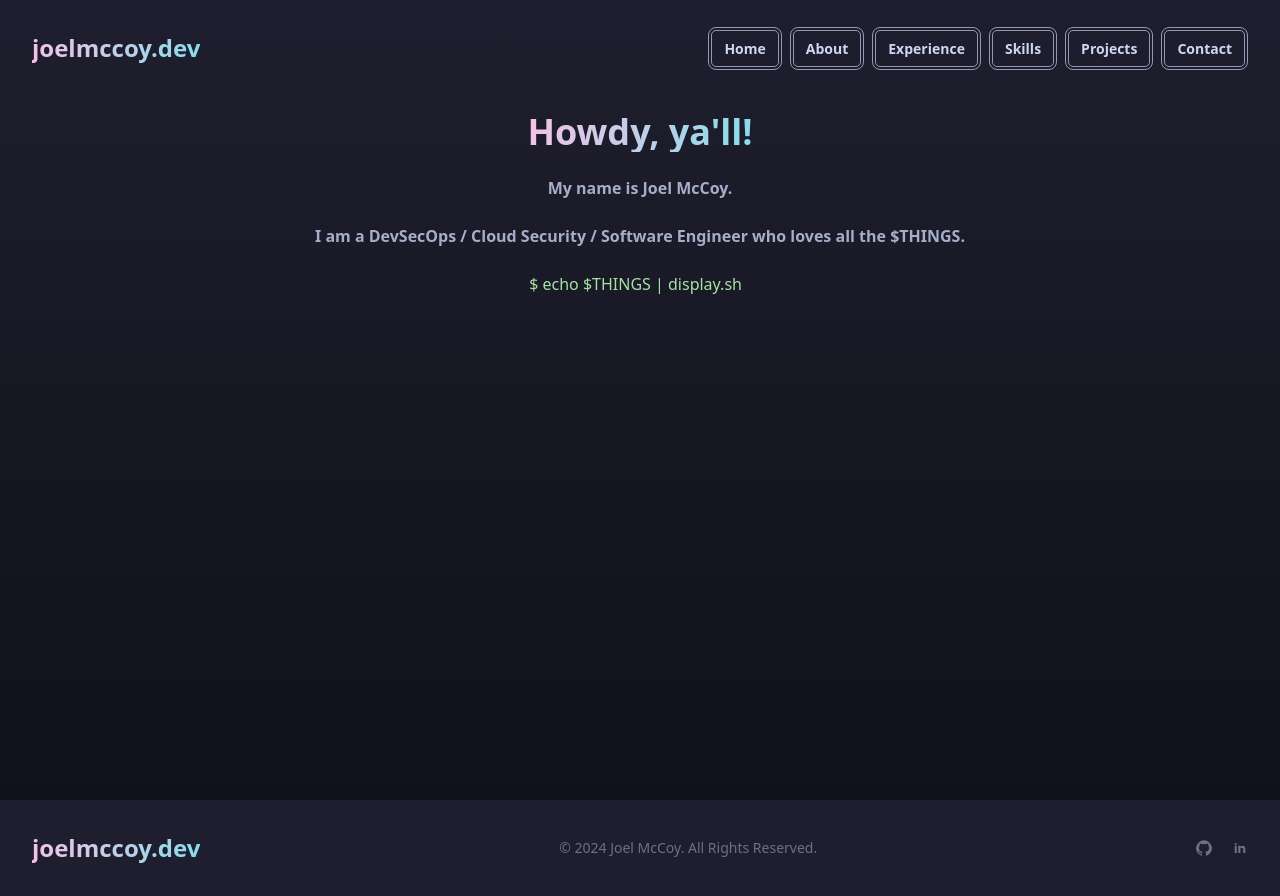
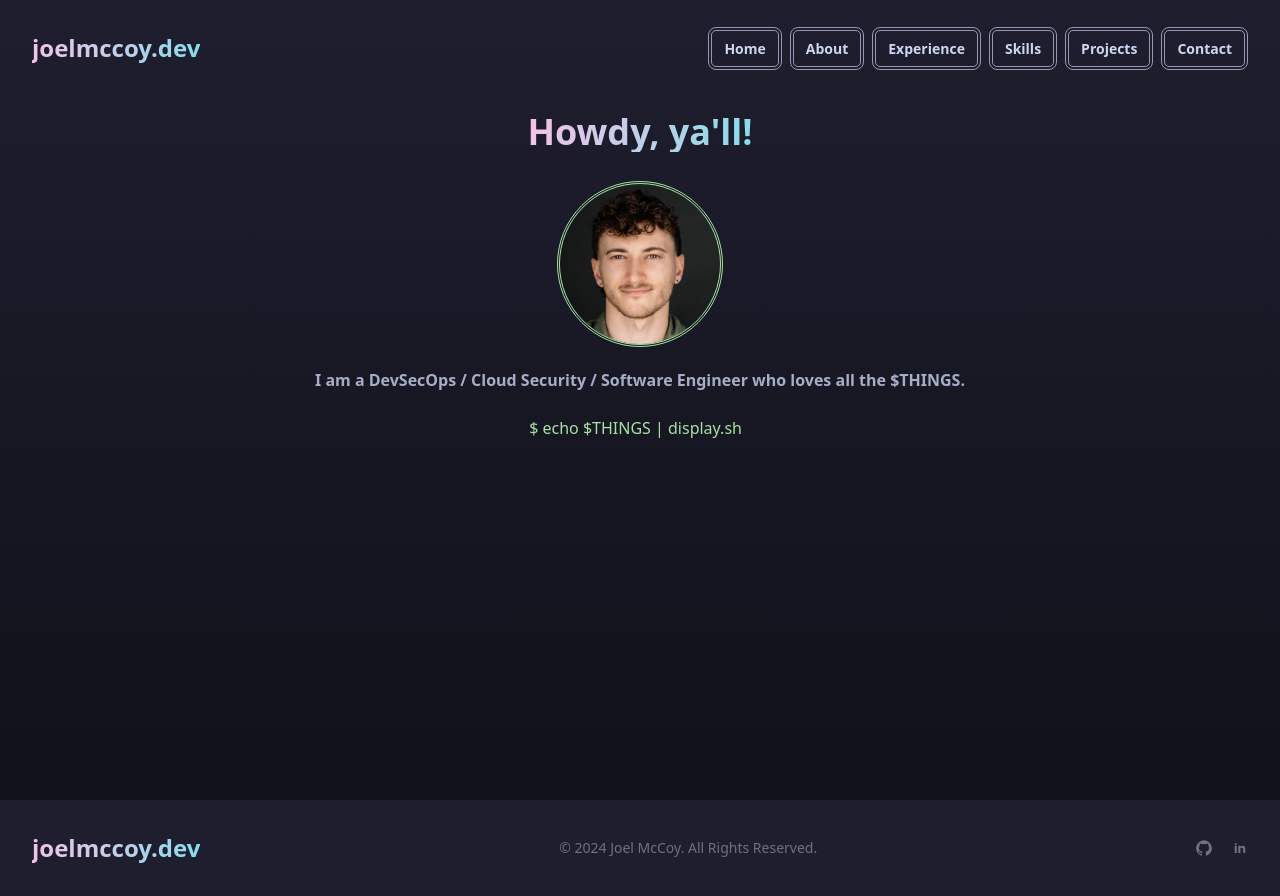
Before and after one commit to joelmccoy/website, a Django app: page / in a window 1280 px wide. Run offline with Django 5.2, Linux system fonts and the light colour scheme; data that the repository does not hold is empty; parts of the project's set-up code (start-up, migrations or seed data) failed here and were passed over; some libraries are stand-ins or nearby versions.

Commit message:
added headshot to home page

```diff
--- a/core/templates/core/home.html
+++ b/core/templates/core/home.html
@@ -6,9 +6,11 @@
   >
     Howdy, ya'll!
   </h1>
-  <p class="pt-6 font-bold text-ctp-subtext0 text-center">
-    My name is Joel McCoy.
-  </p>
+  {% load static %}
+  <img
+    src="{% static 'src/images/headshot.jpeg' %}"
+    class="rounded-full w-40 h-40 mt-8 outline-ctp-green outline-double"
+  />
   <p class="pt-6 font-bold text-ctp-subtext0 text-center">
     I am a DevSecOps / Cloud Security / Software Engineer who loves all the
     $THINGS.
--- a/static/src/styles.css
+++ b/static/src/styles.css
@@ -22,7 +22,7 @@
 
 ::before,
 ::after {
-  --tw-content: '';
+  --tw-content: "";
 }
 
 /*
@@ -44,9 +44,10 @@ html,
   -moz-tab-size: 4;
   /* 3 */
   -o-tab-size: 4;
-     tab-size: 4;
+  tab-size: 4;
   /* 3 */
-  font-family: ui-sans-serif, system-ui, sans-serif, "Apple Color Emoji", "Segoe UI Emoji", "Segoe UI Symbol", "Noto Color Emoji";
+  font-family: ui-sans-serif, system-ui, sans-serif, "Apple Color Emoji",
+    "Segoe UI Emoji", "Segoe UI Symbol", "Noto Color Emoji";
   /* 4 */
   font-feature-settings: normal;
   /* 5 */
@@ -89,7 +90,7 @@ Add the correct text decoration in Chrome, Edge, and Safari.
 
 abbr:where([title]) {
   -webkit-text-decoration: underline dotted;
-          text-decoration: underline dotted;
+  text-decoration: underline dotted;
 }
 
 /*
@@ -135,7 +136,8 @@ code,
 kbd,
 samp,
 pre {
-  font-family: ui-monospace, SFMono-Regular, Menlo, Monaco, Consolas, "Liberation Mono", "Courier New", monospace;
+  font-family: ui-monospace, SFMono-Regular, Menlo, Monaco, Consolas,
+    "Liberation Mono", "Courier New", monospace;
   /* 1 */
   font-feature-settings: normal;
   /* 2 */
@@ -234,9 +236,9 @@ select {
 */
 
 button,
-[type='button'],
-[type='reset'],
-[type='submit'] {
+[type="button"],
+[type="reset"],
+[type="submit"] {
   -webkit-appearance: button;
   /* 1 */
   background-color: transparent;
@@ -283,7 +285,7 @@ Correct the cursor style of increment and decrement buttons in Safari.
 2. Correct the outline style in Safari.
 */
 
-[type='search'] {
+[type="search"] {
   -webkit-appearance: textfield;
   /* 1 */
   outline-offset: -2px;
@@ -376,7 +378,8 @@ textarea {
 2. Set the default placeholder color to the user's configured gray 400 color.
 */
 
-input::-moz-placeholder, textarea::-moz-placeholder {
+input::-moz-placeholder,
+textarea::-moz-placeholder {
   opacity: 1;
   /* 1 */
   color: #9ca3af;
@@ -473,7 +476,9 @@ video {
   --ctp-crust: 17, 17, 27;
 }
 
-*, ::before, ::after {
+*,
+::before,
+::after {
   --tw-border-spacing-x: 0;
   --tw-border-spacing-y: 0;
   --tw-translate-x: 0;
@@ -677,6 +682,22 @@ video {
   height: 1.25rem;
 }
 
+.h-96 {
+  height: 24rem;
+}
+
+.h-64 {
+  height: 16rem;
+}
+
+.h-32 {
+  height: 8rem;
+}
+
+.h-40 {
+  height: 10rem;
+}
+
 .min-h-screen {
   min-height: 100vh;
 }
@@ -697,8 +718,51 @@ video {
   width: 100%;
 }
 
+.w-96 {
+  width: 24rem;
+}
+
+.w-64 {
+  width: 16rem;
+}
+
+.w-32 {
+  width: 8rem;
+}
+
+.w-40 {
+  width: 10rem;
+}
+
 .max-w-screen-2xl {
   max-width: 1536px;
+}
+
+@keyframes pulse {
+  50% {
+    opacity: 0.5;
+  }
+}
+
+.animate-pulse {
+  animation: pulse 2s cubic-bezier(0.4, 0, 0.6, 1) infinite;
+}
+
+@keyframes bounce {
+  0%,
+  100% {
+    transform: translateY(-25%);
+    animation-timing-function: cubic-bezier(0.8, 0, 1, 1);
+  }
+
+  50% {
+    transform: none;
+    animation-timing-function: cubic-bezier(0, 0, 0.2, 1);
+  }
+}
+
+.animate-bounce {
+  animation: bounce 1s infinite;
 }
 
 .grid-cols-1 {
@@ -769,6 +833,10 @@ video {
   border-radius: 0.5rem;
 }
 
+.rounded-full {
+  border-radius: 9999px;
+}
+
 .border {
   border-width: 1px;
 }
@@ -818,7 +886,7 @@ video {
 
 .bg-clip-text {
   -webkit-background-clip: text;
-          background-clip: text;
+  background-clip: text;
 }
 
 .p-2 {
@@ -870,6 +938,14 @@ video {
 
 .pt-6 {
   padding-top: 1.5rem;
+}
+
+.pt-4 {
+  padding-top: 1rem;
+}
+
+.pt-16 {
+  padding-top: 4rem;
 }
 
 .text-center {
@@ -930,7 +1006,16 @@ video {
 .shadow-2xl {
   --tw-shadow: 0 25px 50px -12px rgb(0 0 0 / 0.25);
   --tw-shadow-colored: 0 25px 50px -12px var(--tw-shadow-color);
-  box-shadow: var(--tw-ring-offset-shadow, 0 0 #0000), var(--tw-ring-shadow, 0 0 #0000), var(--tw-shadow);
+  box-shadow: var(--tw-ring-offset-shadow, 0 0 #0000),
+    var(--tw-ring-shadow, 0 0 #0000), var(--tw-shadow);
+}
+
+.outline {
+  outline-style: solid;
+}
+
+.outline-double {
+  outline-style: double;
 }
 
 .outline-ctp-green {
@@ -977,7 +1062,8 @@ video {
   color: rgba(var(--ctp-text), var(--tw-text-opacity));
   --tw-shadow: 0 25px 50px -12px rgb(0 0 0 / 0.25);
   --tw-shadow-colored: 0 25px 50px -12px var(--tw-shadow-color);
-  box-shadow: var(--tw-ring-offset-shadow, 0 0 #0000), var(--tw-ring-shadow, 0 0 #0000), var(--tw-shadow);
+  box-shadow: var(--tw-ring-offset-shadow, 0 0 #0000),
+    var(--tw-ring-shadow, 0 0 #0000), var(--tw-shadow);
   outline-style: double;
   outline-width: 4px;
   aspect-ratio: 1 / 1;
@@ -986,12 +1072,14 @@ video {
 #thing:hover {
   --tw-scale-x: 1.05;
   --tw-scale-y: 1.05;
-  transform: translate(var(--tw-translate-x), var(--tw-translate-y)) rotate(var(--tw-rotate)) skewX(var(--tw-skew-x)) skewY(var(--tw-skew-y)) scaleX(var(--tw-scale-x)) scaleY(var(--tw-scale-y));
+  transform: translate(var(--tw-translate-x), var(--tw-translate-y))
+    rotate(var(--tw-rotate)) skewX(var(--tw-skew-x)) skewY(var(--tw-skew-y))
+    scaleX(var(--tw-scale-x)) scaleY(var(--tw-scale-y));
 }
 
 @keyframes pulse {
   50% {
-    opacity: .5;
+    opacity: 0.5;
   }
 }
 
@@ -1024,7 +1112,7 @@ video {
 
 @keyframes pulse {
   50% {
-    opacity: .5;
+    opacity: 0.5;
   }
 }
 
@@ -1046,7 +1134,8 @@ video {
   color: rgba(var(--ctp-text), var(--tw-text-opacity));
   --tw-shadow: 0 25px 50px -12px rgb(0 0 0 / 0.25);
   --tw-shadow-colored: 0 25px 50px -12px var(--tw-shadow-color);
-  box-shadow: var(--tw-ring-offset-shadow, 0 0 #0000), var(--tw-ring-shadow, 0 0 #0000), var(--tw-shadow);
+  box-shadow: var(--tw-ring-offset-shadow, 0 0 #0000),
+    var(--tw-ring-shadow, 0 0 #0000), var(--tw-shadow);
   outline-style: double;
   outline-width: 4px;
 }
@@ -1054,12 +1143,14 @@ video {
 #job:hover {
   --tw-scale-x: 1.05;
   --tw-scale-y: 1.05;
-  transform: translate(var(--tw-translate-x), var(--tw-translate-y)) rotate(var(--tw-rotate)) skewX(var(--tw-skew-x)) skewY(var(--tw-skew-y)) scaleX(var(--tw-scale-x)) scaleY(var(--tw-scale-y));
+  transform: translate(var(--tw-translate-x), var(--tw-translate-y))
+    rotate(var(--tw-rotate)) skewX(var(--tw-skew-x)) skewY(var(--tw-skew-y))
+    scaleX(var(--tw-scale-x)) scaleY(var(--tw-scale-y));
 }
 
 @keyframes pulse {
   50% {
-    opacity: .5;
+    opacity: 0.5;
   }
 }
 
@@ -1089,9 +1180,12 @@ video {
 }
 
 .focus\:ring-2:focus {
-  --tw-ring-offset-shadow: var(--tw-ring-inset) 0 0 0 var(--tw-ring-offset-width) var(--tw-ring-offset-color);
-  --tw-ring-shadow: var(--tw-ring-inset) 0 0 0 calc(2px + var(--tw-ring-offset-width)) var(--tw-ring-color);
-  box-shadow: var(--tw-ring-offset-shadow), var(--tw-ring-shadow), var(--tw-shadow, 0 0 #0000);
+  --tw-ring-offset-shadow: var(--tw-ring-inset) 0 0 0
+    var(--tw-ring-offset-width) var(--tw-ring-offset-color);
+  --tw-ring-shadow: var(--tw-ring-inset) 0 0 0
+    calc(2px + var(--tw-ring-offset-width)) var(--tw-ring-color);
+  box-shadow: var(--tw-ring-offset-shadow), var(--tw-ring-shadow),
+    var(--tw-shadow, 0 0 #0000);
 }
 
 .focus\:ring-gray-200:focus {
@@ -1184,7 +1278,9 @@ video {
   }
 }
 
-.rtl\:space-x-reverse:where([dir="rtl"], [dir="rtl"] *) > :not([hidden]) ~ :not([hidden]) {
+.rtl\:space-x-reverse:where([dir="rtl"], [dir="rtl"] *)
+  > :not([hidden])
+  ~ :not([hidden]) {
   --tw-space-x-reverse: 1;
 }
 
```
Also changed, not shown: static/src/images/headshot.jpeg (added), 1 other file.
